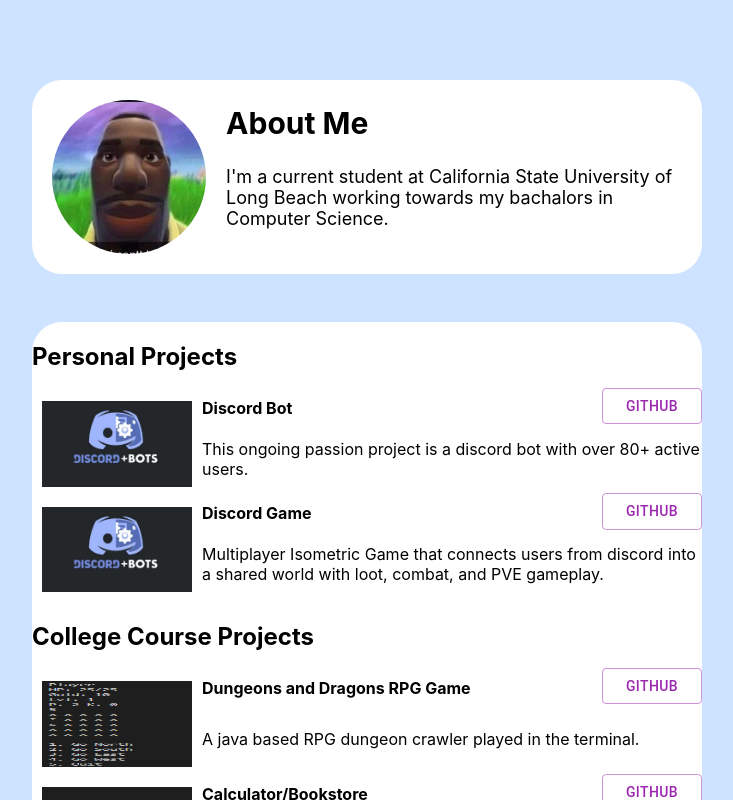
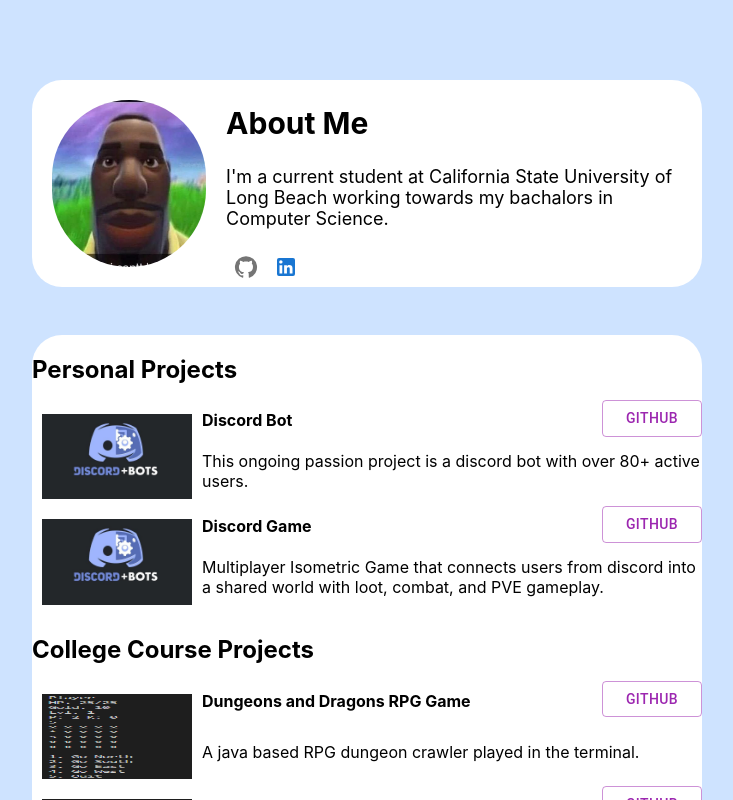
Before and after one commit to porterclev/Portfolio, a React (Create React App) app: page / in a window 1280 px wide. Shown: the top 800 px of the page, without its empty margins (288-1021 px from the left). Built offline with nearby package versions, Linux system fonts and the light colour scheme.

Commit message:
added socials

```diff
--- a/src/views/About/About.css
+++ b/src/views/About/About.css
@@ -7,7 +7,10 @@
     border-radius: 30px;
 
 }
-
+.social-buttons {
+    display: flex;
+    justify-content: left;
+}
 .about-text-box {
     margin: 0px 0px 0px 0px;
 }
--- a/src/views/About/About.js
+++ b/src/views/About/About.js
@@ -1,5 +1,8 @@
 import "./About.css";
 import Profile from "../../assets/profile.jpg";
+import { IconButton } from "@mui/material";
+import GitHubIcon from "@mui/icons-material/GitHub";
+import LinkedInIcon from "@mui/icons-material/LinkedIn";
 
 const About = () => {
   return (
@@ -12,6 +15,25 @@
           I'm a current student at California State University of Long Beach
           working towards my bachalors in Computer Science.
         </p>
+        <div className="social-buttons">
+          <IconButton
+            onClick={(e) => {
+              e.preventDefault();
+              window.location.href = "https://github.com/porterclev";
+            }}
+          >
+            <GitHubIcon />
+          </IconButton>
+          <IconButton
+            onClick={(e) => {
+              e.preventDefault();
+              window.location.href =
+                "https://www.linkedin.com/in/porter-clevidence-554927220/";
+            }}
+          >
+            <LinkedInIcon color="primary" />
+          </IconButton>
+        </div>
       </div>
     </section>
   );
```
